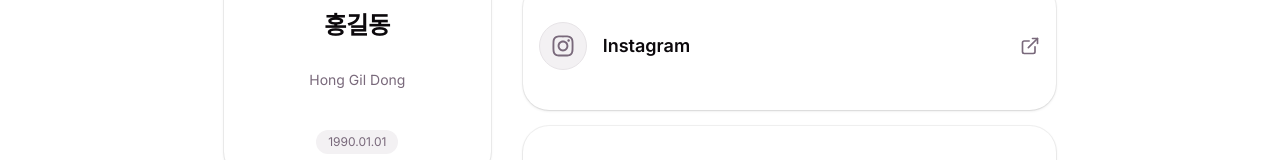
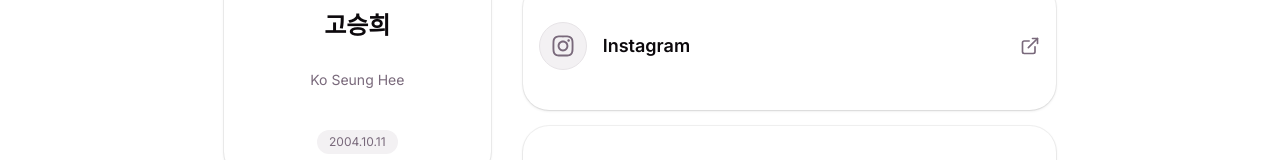
Before and after one commit to SeungHeeKo5/my-link, a Next.js app: page / in a window 1280 px wide. Shown: the part 338-498 px from the top of the page. Built offline with nearby package versions, Linux system fonts and the light colour scheme.

Commit message:
수정: 메인 페이지 더미 데이터 프로필(이름, 생년월일, 소개글)을 고승희(2004.10.11)로 변경 및 와이어프레임(wireframe.md) 문서에 해당 내용 반영

```diff
--- a/app/page.tsx
+++ b/app/page.tsx
@@ -43,10 +43,10 @@ interface ProfileData {
 
 // --- Mock Data ---
 const initialProfile: ProfileData = {
-  name: "홍길동",
-  englishName: "Hong Gil Dong",
-  dob: "1990.01.01",
-  about: "안녕하세요! 프론트엔드 개발자 홍길동입니다.\n새로운 기술을 배우고 적용하는 것을 좋아합니다.\n세상을 바꾸는 코드를 작성하는 것이 목표입니다.",
+  name: "고승희",
+  englishName: "Ko Seung Hee",
+  dob: "2004.10.11",
+  about: "안녕하세요! 프론트엔드 개발자 고승희입니다.\n새로운 기술을 배우고 적용하는 것을 좋아합니다.\n세상을 바꾸는 코드를 작성하는 것이 목표입니다.",
   avatarUrl: "https://api.dicebear.com/7.x/avataaars/svg?seed=Felix",
 };
 
```
Also changed, not shown: 1 other file (tests, documents, lock files or other folders).
